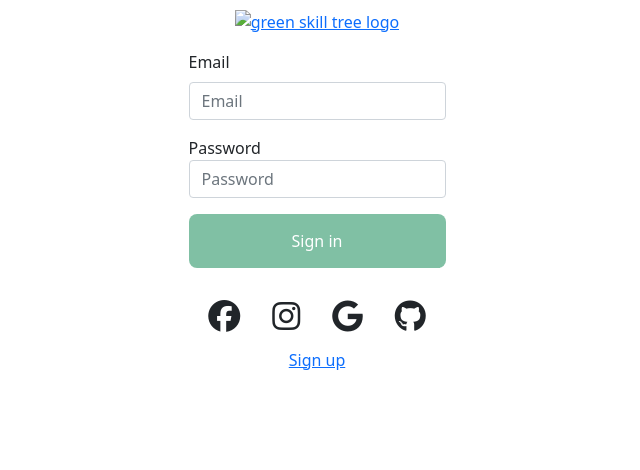
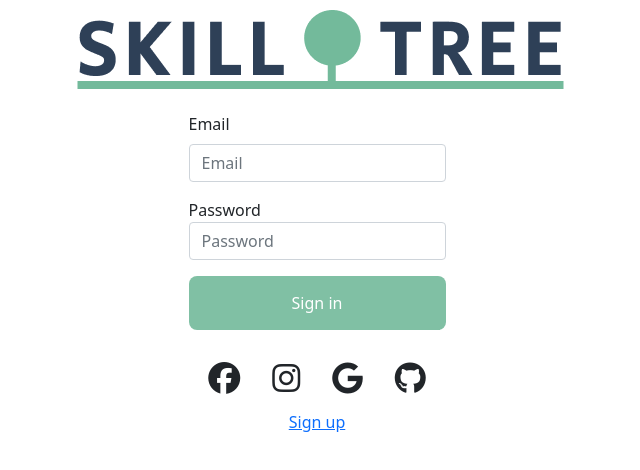
Before and after one commit to AlexanderKoefoed/hci-portfolio, a plain HTML site: page index.html in a window 1280 px wide. Shown: the whole page, without its empty margins (323-963 px from the left). Drawn offline with nearby package versions, Linux system fonts and the light colour scheme; the site is published under a folder, as on GitHub Pages, so addresses that start at the root find nothing.

Commit message:
Fix more relative paths

```diff
--- a/index.html
+++ b/index.html
@@ -17,7 +17,7 @@
   <div class="d-flex flex-column container" id="container">
     <div id="logo" class="d-flex p-2 justify-content-center">
       <a href="./">
-        <img src="/assets/img/hci_logo.png" alt="green skill tree logo" />
+        <img src="./assets/img/hci_logo.png" alt="green skill tree logo" />
       </a>
     </div>
     <div id="loginForm" class="d-flex p-2 justify-content-center">
```
Also changed, not shown: plant_your_tree.html (+1 -1 lines), register.html (+1 -1 lines).
